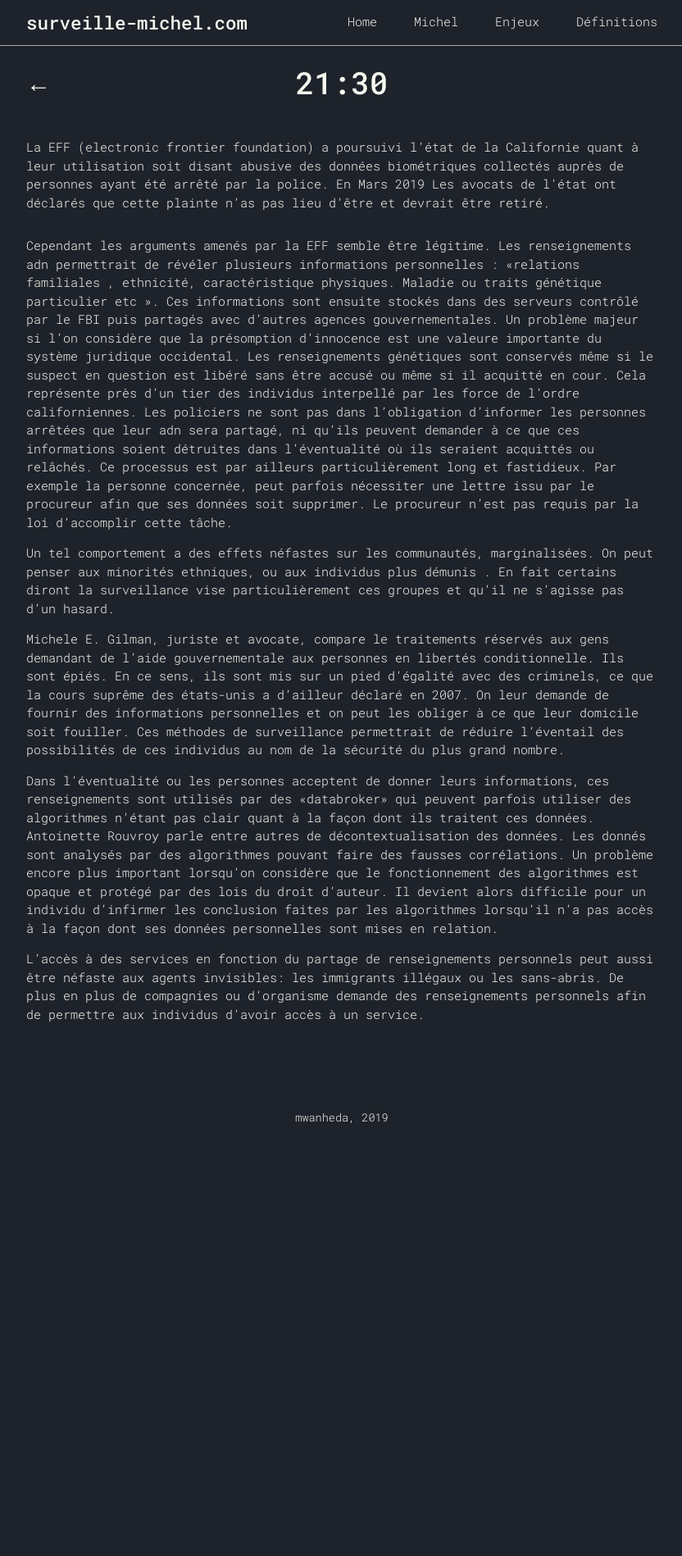
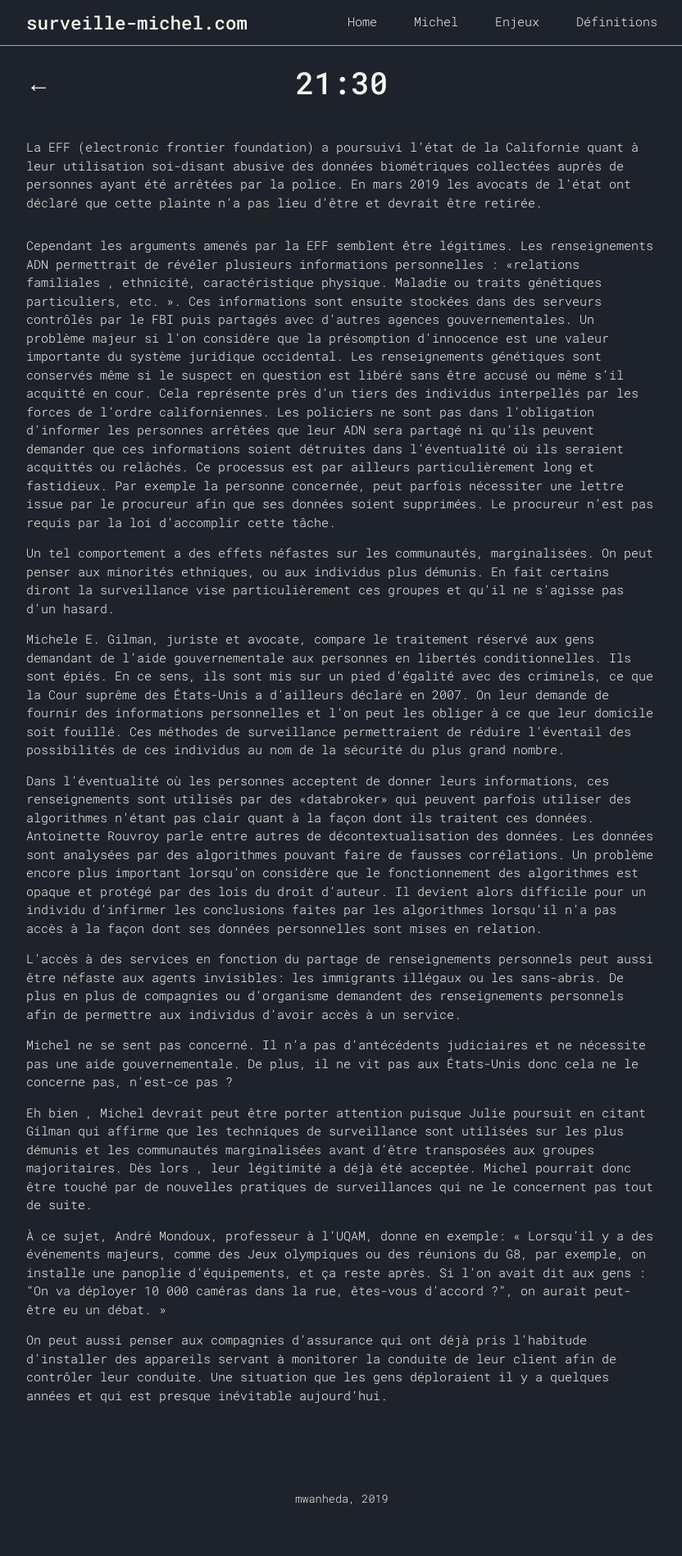
Before and after one commit to mwanheda/michel, a Jekyll site: the page built from _steps/2130.md, in a window 1280 px wide. Shown: the whole page at 82% size, without its empty margins (223-1055 px from the left). Built offline with Jekyll 4.4.1, drawn with Linux system fonts in a browser that asks for light colours; before the commit the page ends 1433 px from its top, so only the background shows below that.

Commit message:
Update 2130.md

```diff
--- a/_steps/2130.md
+++ b/_steps/2130.md
@@ -3,21 +3,29 @@ layout: step
 time: '21:30'
 description: >
   Après avoir couché Vincent, Michel et Julie discutent collés sur le divan
-  d'un article que Julie a lu sur facebook le matin.
+  d'un article que Julie a lu sur Facebook le matin.
 issues: ['political']
 permalink: /2130
 ---
 
-La EFF (electronic frontier foundation) a poursuivi l’état de la Californie quant à leur utilisation soit disant abusive des données biométriques collectés auprès de personnes ayant été arrêté par la police. En Mars 2019  Les avocats de l’état ont déclarés que cette plainte n'as pas lieu d'être et devrait être retiré.
+La EFF (electronic frontier foundation) a poursuivi l’état de la Californie quant à leur utilisation soi-disant abusive des données biométriques collectées auprès de personnes ayant été arrêtées par la police. En mars 2019  les avocats de l’état ont déclaré que cette plainte n'a pas lieu d'être et devrait être retirée.
 
-Cependant les arguments amenés par la EFF semble être légitime. Les renseignements adn permettrait de révéler plusieurs informations personnelles : «relations familiales , ethnicité, caractéristique physiques. Maladie ou traits génétique particulier etc ». Ces informations sont ensuite stockés dans des serveurs contrôlé par le FBI puis partagés avec d’autres agences gouvernementales.  Un problème majeur si l'on considère que la présomption d'innocence est une valeure importante du système juridique occidental. Les  renseignements génétiques sont conservés même si le suspect en question est libéré sans être accusé ou même si il acquitté en cour. Cela représente près d’un tier des individus interpellé par les force de l'ordre californiennes.
-Les policiers ne sont pas dans l'obligation d’informer les personnes arrêtées que leur adn sera partagé, ni qu’ils peuvent demander à ce que ces informations soient détruites dans l’éventualité où ils seraient acquittés ou relâchés.  Ce processus est par ailleurs particulièrement long et fastidieux. Par exemple la personne concernée, peut parfois nécessiter une lettre issu par le procureur afin que ses données soit supprimer. Le procureur n’est pas requis par la loi d’accomplir cette tâche.
+Cependant les arguments amenés par la EFF semblent être légitimes. Les renseignements ADN permettrait de révéler plusieurs informations personnelles : «relations familiales , ethnicité, caractéristique physique. Maladie ou traits génétiques particuliers, etc. ». Ces informations sont ensuite stockées dans des serveurs contrôlés par le FBI puis partagés avec d’autres agences gouvernementales.  Un problème majeur si l'on considère que la présomption d'innocence est une valeur importante du système juridique occidental. Les  renseignements génétiques sont conservés même si le suspect en question est libéré sans être accusé ou même s’il acquitté en cour. Cela représente près d’un tiers des individus interpellés par les forces de l'ordre californiennes.
+Les policiers ne sont pas dans l'obligation d’informer les personnes arrêtées que leur ADN sera partagé ni qu’ils peuvent demander que ces informations soient détruites dans l’éventualité où ils seraient acquittés ou relâchés.  Ce processus est par ailleurs particulièrement long et fastidieux. Par exemple la personne concernée, peut parfois nécessiter une lettre issue par le procureur afin que ses données soient supprimées. Le procureur n’est pas requis par la loi d’accomplir cette tâche.
 
-Un tel comportement a des effets néfastes sur les communautés, marginalisées. On peut penser aux minorités ethniques, ou aux individus plus démunis . En fait certains diront la surveillance vise particulièrement ces groupes et qu’il ne s'agisse pas d’un hasard.
+Un tel comportement a des effets néfastes sur les communautés, marginalisées. On peut penser aux minorités ethniques, ou aux individus plus démunis. En fait certains diront la surveillance vise particulièrement ces groupes et qu’il ne s'agisse pas d’un hasard.
 
-Michele E. Gilman, juriste et avocate, compare le traitements réservés aux gens demandant de l'aide gouvernementale aux personnes en libertés conditionnelle. Ils sont épiés.  En ce sens, ils sont mis sur un pied d’égalité avec des criminels, ce que la cours suprême des états-unis a d’ailleur déclaré en 2007. On leur demande de fournir des informations personnelles et  on peut  les obliger à ce que leur domicile soit fouiller. Ces méthodes de surveillance permettrait de réduire l'éventail des possibilités de ces individus au nom de la sécurité du plus grand nombre.
+Michele E. Gilman, juriste et avocate, compare le traitement réservé aux gens demandant de l'aide gouvernementale aux personnes en libertés conditionnelles. Ils sont épiés.  En ce sens, ils sont mis sur un pied d’égalité avec des criminels, ce que la Cour suprême des États-Unis a d’ailleurs déclaré en 2007. On leur demande de fournir des informations personnelles et  l'on peut  les obliger à ce que leur domicile soit fouillé. Ces méthodes de surveillance permettraient de réduire l'éventail des possibilités de ces individus au nom de la sécurité du plus grand nombre.
 
-Dans l’éventualité ou les personnes acceptent de donner leurs informations, ces renseignements sont utilisés par des «databroker» qui peuvent parfois utiliser des algorithmes n'étant pas clair quant à la façon dont ils traitent ces données. Antoinette Rouvroy parle entre autres de décontextualisation des données. Les donnés sont analysés par des algorithmes pouvant faire des fausses corrélations. Un problème encore plus important lorsqu'on considère que le fonctionnement des algorithmes est opaque et protégé par des lois du droit d’auteur.  Il devient alors difficile pour un individu d’infirmer les conclusion faites par les algorithmes lorsqu’il n’a pas accès à la façon dont ses données personnelles sont mises en relation.
+Dans l’éventualité où les personnes acceptent de donner leurs informations, ces renseignements sont utilisés par des «databroker» qui peuvent parfois utiliser des algorithmes n'étant pas clair quant à la façon dont ils traitent ces données. Antoinette Rouvroy parle entre autres de décontextualisation des données. Les données sont analysées par des algorithmes pouvant faire de fausses corrélations. Un problème encore plus important lorsqu'on considère que le fonctionnement des algorithmes est opaque et protégé par des lois du droit d’auteur.  Il devient alors difficile pour un individu d’infirmer les conclusions faites par les algorithmes lorsqu’il n’a pas accès à la façon dont ses données personnelles sont mises en relation.
 
 
-L'accès à des services en fonction du partage de renseignements personnels  peut aussi être néfaste aux agents invisibles: les immigrants illégaux ou les sans-abris. De plus en plus de compagnies ou d’organisme demande des renseignements personnels afin de permettre aux individus d'avoir accès à un service.
+L'accès à des services en fonction du partage de renseignements personnels peut aussi être néfaste aux agents invisibles: les immigrants illégaux ou les sans-abris. De plus en plus de compagnies ou d’organisme demandent des renseignements personnels afin de permettre aux individus d'avoir accès à un service.
+
+Michel ne se sent pas concerné. Il n'a pas d’antécédents judiciaires et ne nécessite pas une aide gouvernementale. De plus, il ne vit pas aux États-Unis donc cela ne le concerne pas, n'est-ce pas ?
+
+Eh bien , Michel devrait peut être porter attention puisque Julie poursuit en citant  Gilman qui affirme que les techniques de surveillance sont utilisées sur les plus démunis et les communautés marginalisées avant d'être transposées aux groupes majoritaires. Dès lors , leur légitimité a déjà été acceptée.  Michel pourrait donc être touché par de nouvelles pratiques de surveillances qui ne le concernent pas tout de suite.
+
+À ce sujet, André Mondoux, professeur à l’UQAM, donne en exemple: « Lorsqu'il y a des événements majeurs, comme des Jeux olympiques ou des réunions du G8, par exemple, on installe une panoplie d'équipements, et ça reste après. Si l'on avait dit aux gens : "On va déployer 10 000 caméras dans la rue, êtes-vous d'accord ?", on aurait peut-être eu un débat. »
+
+On peut aussi penser aux compagnies d'assurance qui ont déjà pris l'habitude d'installer des appareils servant à monitorer la conduite de leur client afin de contrôler leur conduite. Une situation que les gens déploraient il y a quelques années et qui est presque inévitable aujourd'hui.
```
